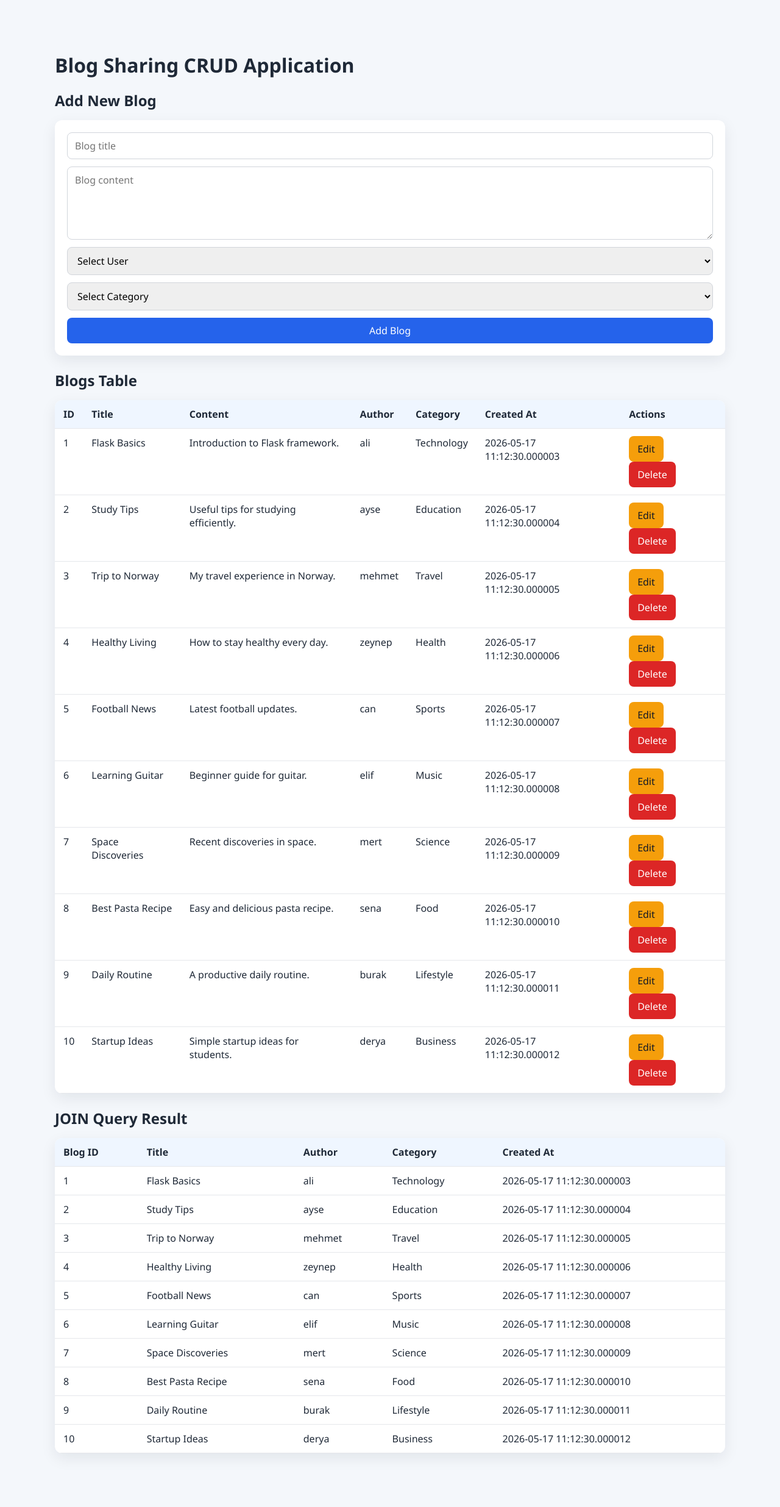
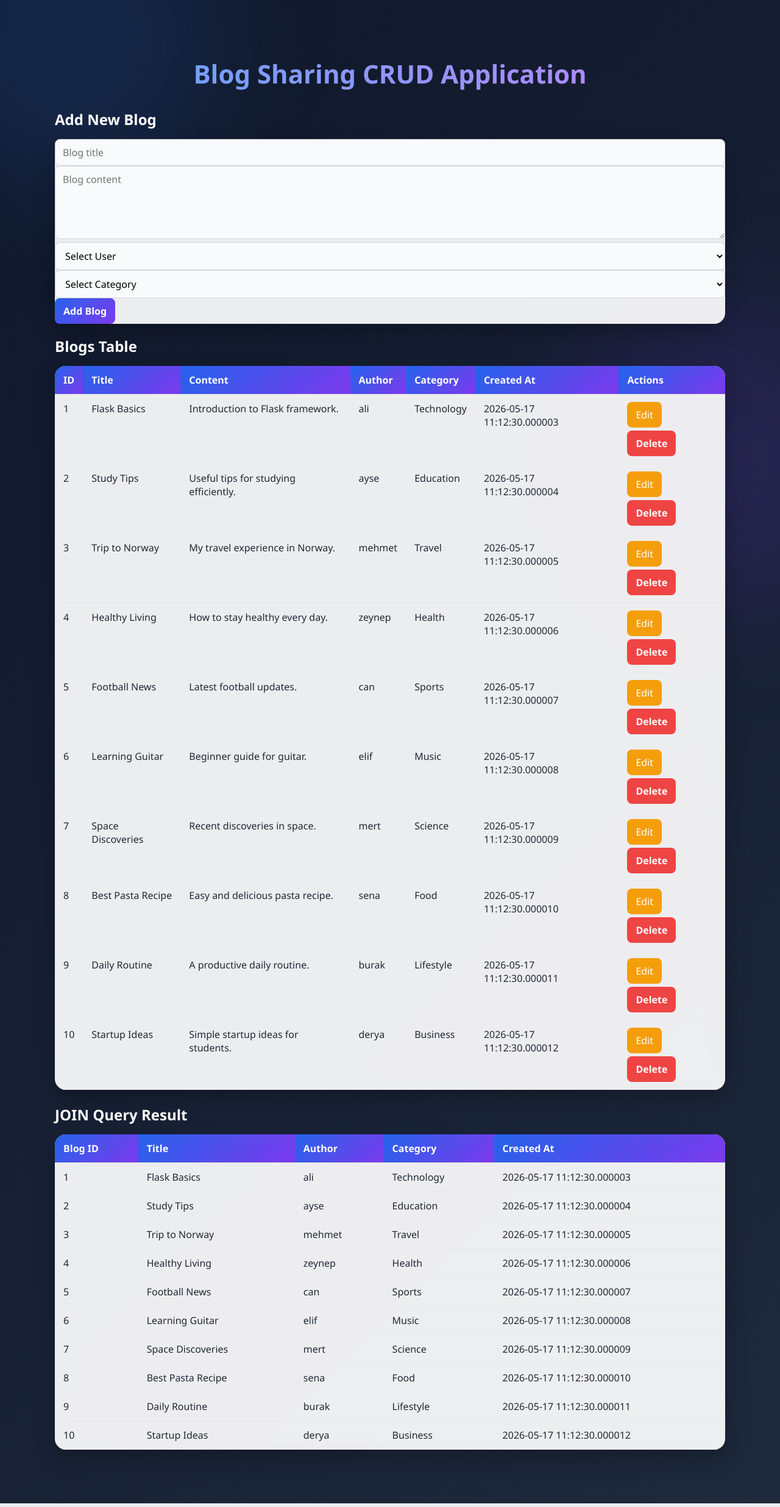
Before and after one commit to Drose991/Blog-sharing, a Flask app: page / in a window 1280 px wide. Shown: the whole page at 61% size. Run offline with Flask 3, Linux system fonts and the light colour scheme.

Commit message:
Enhance CSS styling with modern animations and effects
- Add gradient background with blur effects
- Implement smooth scrolling and fade-in animations
- Add floating animation for form boxes
- Enhance buttons with gradient, glow, and ripple effects
- Add glass morphism effect to cards
- Implement gradient text for h1 titles
- Add custom scrollbar styling
- Add hover scales and transitions for table rows
- Improve form inputs with focus states and background colors

```diff
--- a/blog_app/static/style.css
+++ b/blog_app/static/style.css
@@ -1,26 +1,107 @@
+/* SCROLLBAR */
+::-webkit-scrollbar {
+    width: 10px;
+}
+
+::-webkit-scrollbar-track {
+    background: #0f172a;
+}
+
+::-webkit-scrollbar-thumb {
+    background: linear-gradient(#3b82f6, #7c3aed);
+    border-radius: 20px;
+}
+
 body {
     margin: 0;
     font-family: "Segoe UI", Tahoma, Geneva, Verdana, sans-serif;
-    background: #f4f7fb;
+    background: linear-gradient(135deg, #0f172a, #1e293b);
     color: #1f2937;
+    position: relative;
+    overflow-x: hidden;
+}
+
+/* BODY BACKGROUND EFFECT */
+body::before {
+    content: "";
+    position: fixed;
+    width: 500px;
+    height: 500px;
+    background: rgba(59,130,246,0.15);
+    border-radius: 50%;
+    top: -200px;
+    left: -150px;
+    filter: blur(100px);
+    z-index: -1;
+}
+
+body::after {
+    content: "";
+    position: fixed;
+    width: 500px;
+    height: 500px;
+    background: rgba(124,58,237,0.15);
+    border-radius: 50%;
+    bottom: -200px;
+    right: -150px;
+    filter: blur(100px);
+    z-index: -1;
+}
+
+/* SMOOTH PAGE */
+html {
+    scroll-behavior: smooth;
 }
 
 .container {
     max-width: 1100px;
     margin: 40px auto;
     padding: 24px;
+    animation: fadeIn 0.5s ease;
 }
 
-h1,
+@keyframes fadeIn {
+    from {
+        opacity: 0;
+        transform: translateY(10px);
+    }
+
+    to {
+        opacity: 1;
+        transform: translateY(0);
+    }
+}
+
+/* TITLE EFFECT */
+h1 {
+    font-size: 42px;
+    text-align: center;
+    background: linear-gradient(90deg, #60a5fa, #c084fc);
+    -webkit-background-clip: text;
+    -webkit-text-fill-color: transparent;
+    margin-bottom: 30px;
+}
+
 h2 {
     margin-bottom: 16px;
+    color: white;
 }
 
+/* GLASS EFFECT */
 .form-box,
 table {
-    background: #ffffff;
-    border-radius: 12px;
-    box-shadow: 0 8px 24px rgba(15, 23, 42, 0.08);
+    background: rgba(255, 255, 255, 0.92);
+    border-radius: 18px;
+    backdrop-filter: blur(14px);
+    box-shadow: 0 15px 35px rgba(0, 0, 0, 0.25);
+    transition: 0.3s ease;
+}
+
+/* CARD EFFECT */
+.form-box:hover,
+table:hover {
+    transform: translateY(-3px);
+}
 }
 
 .form-box {
@@ -28,6 +109,22 @@ table {
     gap: 12px;
     padding: 20px;
     margin-bottom: 24px;
+    animation: floatBox 4s ease-in-out infinite;
+}
+
+/* FLOATING ANIMATION */
+@keyframes floatBox {
+    0% {
+        transform: translateY(0px);
+    }
+
+    50% {
+        transform: translateY(-4px);
+    }
+
+    100% {
+        transform: translateY(0px);
+    }
 }
 
 input,
@@ -46,6 +143,16 @@ select {
     border: 1px solid #d1d5db;
     border-radius: 8px;
     box-sizing: border-box;
+    transition: 0.2s;
+    background: #f8fafc;
+}
+
+input:focus,
+textarea:focus,
+select:focus {
+    border-color: #3b82f6;
+    outline: none;
+    box-shadow: 0 0 0 4px rgba(59, 130, 246, 0.2);
 }
 
 textarea {
@@ -62,22 +169,64 @@ a {
     border-radius: 8px;
     padding: 10px 14px;
     cursor: pointer;
+    position: relative;
+    overflow: hidden;
+}
+
+/* BUTTON RIPPLE EFFECT */
+button::before,
+.edit-btn::before,
+.delete-btn::before {
+    content: "";
+    position: absolute;
+    top: 0;
+    left: -120%;
+    width: 100%;
+    height: 100%;
+    background: rgba(255,255,255,0.2);
+    transition: 0.5s;
+}
+
+button:hover::before,
+.edit-btn:hover::before,
+.delete-btn:hover::before {
+    left: 120%;
 }
 
 button {
-    background: #2563eb;
+    background: linear-gradient(135deg, #2563eb, #7c3aed);
     color: #ffffff;
+    transition: 0.3s;
+    font-weight: bold;
+}
+
+/* SHADOW GLOW */
+button:hover {
+    transform: translateY(-2px);
+    box-shadow:
+        0 0 10px rgba(59,130,246,0.5),
+        0 0 20px rgba(124,58,237,0.4);
 }
 
 .edit-btn {
     background: #f59e0b;
-    color: #111827;
+    color: white;
     margin-right: 8px;
+    transition: 0.2s;
+}
+
+.edit-btn:hover {
+    transform: scale(1.05);
 }
 
 .delete-btn {
-    background: #dc2626;
+    background: #ef4444;
     color: #ffffff;
+    transition: 0.2s;
+}
+
+.delete-btn:hover {
+    transform: scale(1.05);
 }
 
 table {
@@ -85,6 +234,15 @@ table {
     border-collapse: collapse;
     overflow: hidden;
     margin-bottom: 24px;
+}
+
+/* NICE TABLE */
+thead th:first-child {
+    border-top-left-radius: 15px;
+}
+
+thead th:last-child {
+    border-top-right-radius: 15px;
 }
 
 th,
@@ -96,7 +254,17 @@ td {
 }
 
 th {
-    background: #eff6ff;
+    background: linear-gradient(135deg, #2563eb, #7c3aed);
+    color: white;
+}
+
+tbody tr {
+    transition: 0.25s;
+}
+
+tbody tr:hover {
+    background: #f1f5f9;
+    transform: scale(1.01);
 }
 
 @media (max-width: 768px) {
```
